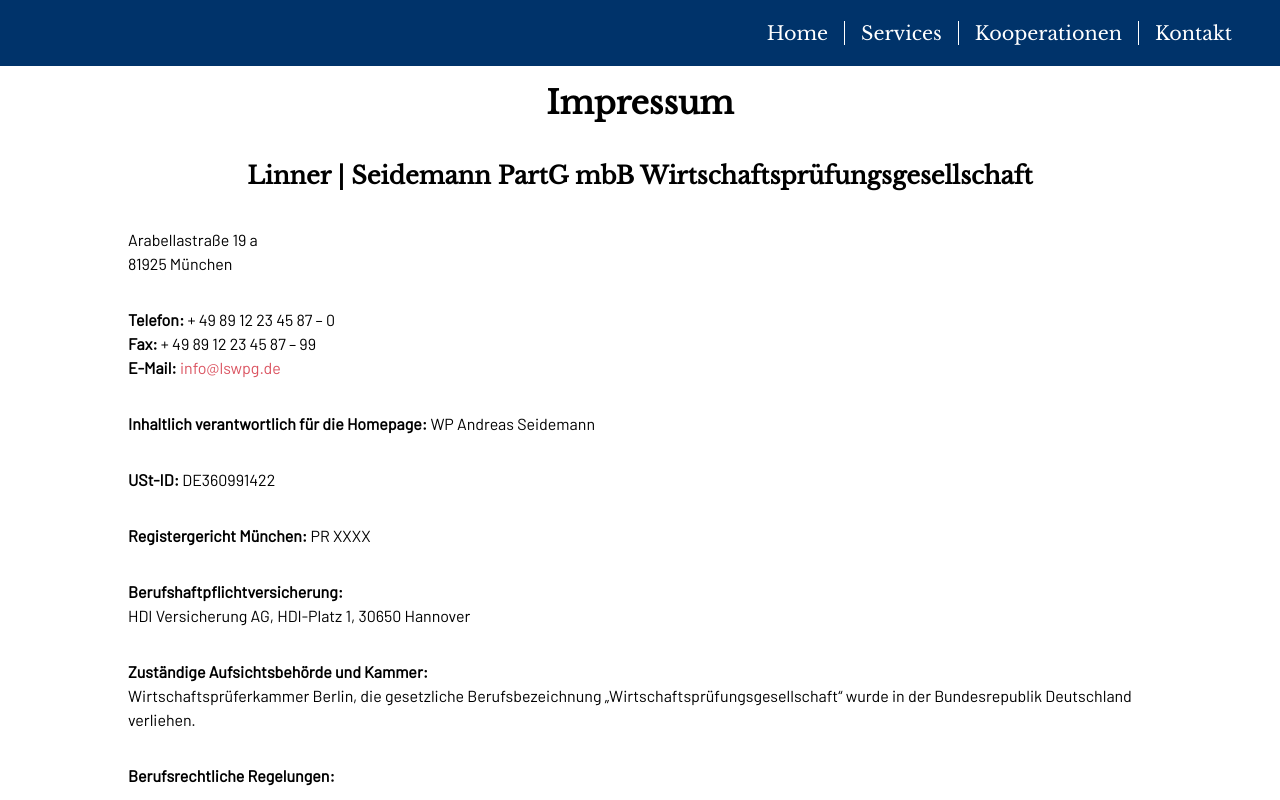
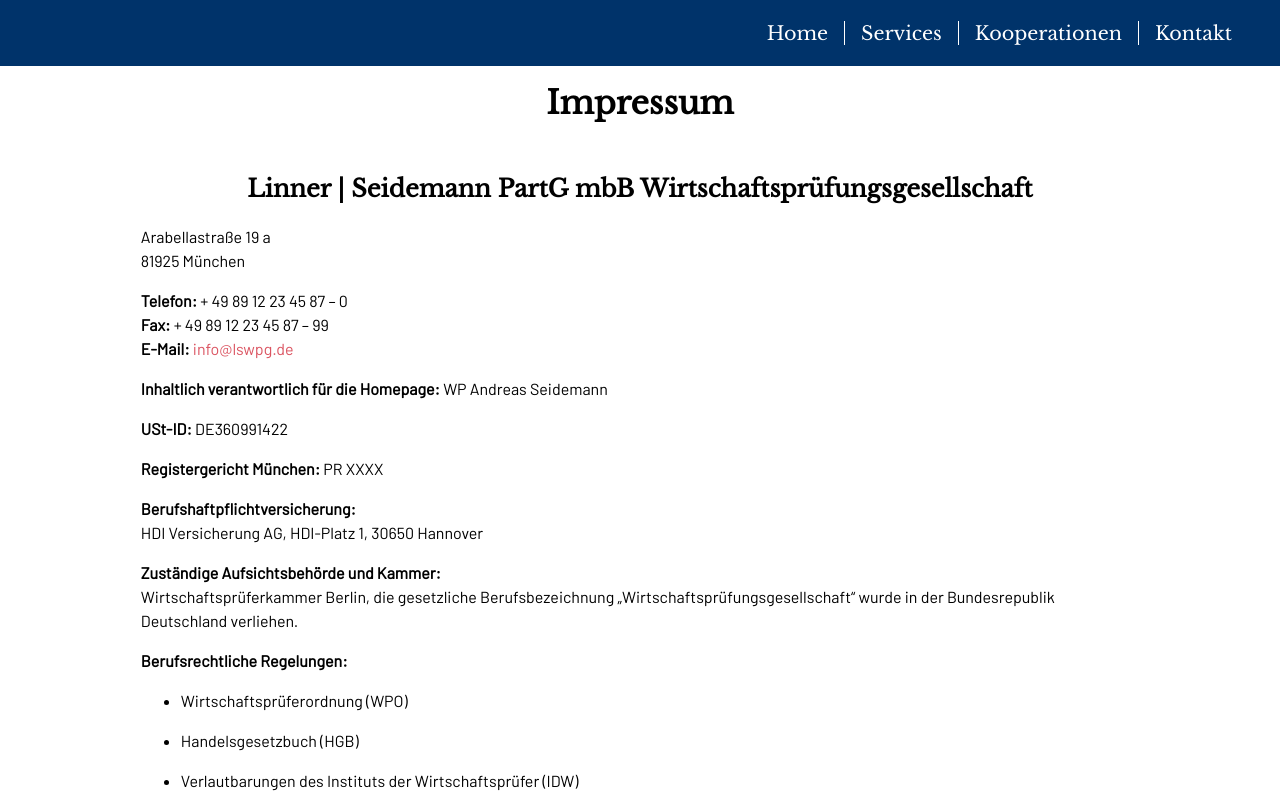
Before and after one commit to YinFromWuHanklan/lswpg.de, a SvelteKit app: page /impressum in a window 1280 px wide. Shown: the top 800 px of the page. Built offline with nearby package versions, Linux system fonts and the light colour scheme.

Commit message:
impressum

```diff
--- a/src/routes/impressum/+page.svelte
+++ b/src/routes/impressum/+page.svelte
@@ -5,6 +5,7 @@
 
 	<h1>Impressum</h1>
 
+	<div class="wrapper">
 		<h2>Linner | Seidemann PartG mbB Wirtschaftsprüfungsgesellschaft</h2>
 		<p>
 			Arabellastraße 19 a<br />
@@ -26,14 +27,12 @@
 			<b>Berufshaftpflichtversicherung:</b><br />
 			HDI Versicherung AG, HDI-Platz 1, 30650 Hannover
 		</p>
-
 		<p>
 			<b>Zuständige Aufsichtsbehörde und Kammer:</b><br />
 			Wirtschaftsprüferkammer Berlin, die gesetzliche Berufsbezeichnung
 			„Wirtschaftsprüfungsgesellschaft“ wurde in der Bundesrepublik Deutschland
 			verliehen.
 		</p>
-
 		<p><b>Berufsrechtliche Regelungen:</b></p>
 		<ul>
 			<li>Wirtschaftsprüferordnung (WPO)</li>
@@ -43,7 +42,6 @@
 			<li>Satzung für Qualitätskontrolle</li>
 			<li>Wirtschaftsprüfer-Berufshaftpflichtversicherungsverordnung (WPBHV)</li>
 		</ul>
-
 		<p>
 			<b>Informationen zu diesen Regelungen finden Sie auf den folgenden Internetseiten:</b><br />
 			Wirtschaftsprüferkammer: <a href="http://www.wpk.de">www.wpk.de</a> Institut der Wirtschaftsprüfer: <a href="http://www.idw.de">www.idw.de</a>
@@ -59,3 +57,13 @@
 			keinen Einfluss hat und für die keinerlei Gewähr übernommen wird. Für den Inhalt
 			der verlinkten Seiten sind ausschließlich deren Betreiber verantwortlich.
 		</p>
+	</div>
+
+
+	<style lang="scss">
+
+		.wrapper {
+			padding: 0.8rem;
+		}
+
+	</style>
```
Lines whose indentation alone changed are shown as unchanged.
